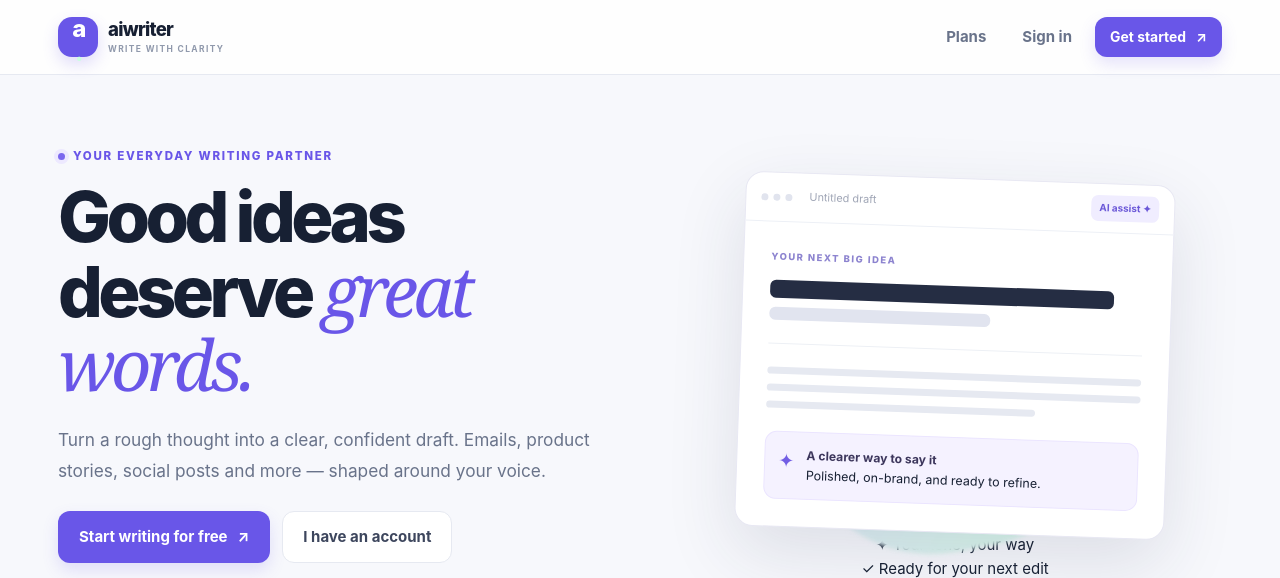
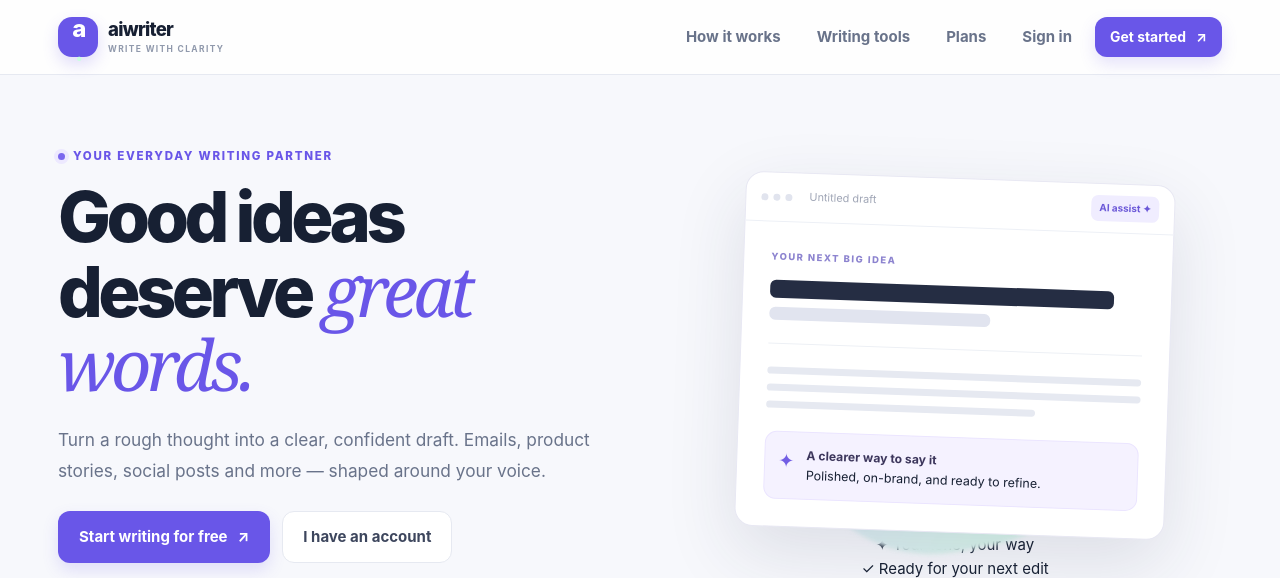
Before and after one commit to huzaifabussinesswala-hash/AIWriter-Vercel-Starter, a Flask app: page / in a window 1280 px wide. Shown: the top 578 px of the page. Run offline with Flask 3, Linux system fonts and the light colour scheme; data comes from the database, SQL or seed files in the repository; some libraries are stand-ins or nearby versions.

Commit message:
Polish public navigation and refresh asset versions

```diff
--- a/AIWriter-GitHub-Ready-Fixed/AIWriter-GitHub-Ready/templates/base.html
+++ b/AIWriter-GitHub-Ready-Fixed/AIWriter-GitHub-Ready/templates/base.html
@@ -6,8 +6,8 @@
   <title>{% block title %}AI writing workspace{% endblock %} · AIWriter</title>
   <meta name="description" content="AIWriter is your focused workspace for emails, blogs, product copy and more.">
   <meta name="csrf-token" content="{{ csrf_token() }}">
-  <link rel="stylesheet" href="{{ url_for('static', filename='style.css', v='20261102-1') }}">
-  <script src="{{ url_for('static', filename='app.js', v='sidebar-fix-20261102-1') }}" defer></script>
+  <link rel="stylesheet" href="{{ url_for('static', filename='style.css', v='studio-pro-20261102-1') }}">
+  <script src="{{ url_for('static', filename='app.js', v='studio-pro-20261102-1') }}" defer></script>
 </head>
 <body>
   <a class="skip-link" href="#main">Skip to content</a>
@@ -41,7 +41,7 @@
           <div class="breadcrumbs">Workspace <span>/</span> {% block crumb %}{{ 'Your workspace' }}{% endblock %}</div></div><div class="topbar-right"><span class="online-dot"></span><span class="topbar-status">AI workspace</span><a class="avatar" href="{{ url_for('account') }}" aria-label="Account settings">{{ (session.get('name') or 'A')[:1]|upper }}</a></div></header>
       <main id="main" class="workspace-main" tabindex="-1">
   {% else %}
-  <header class="public-header"><div class="public-header-inner"><a class="brand public-brand" href="{{ url_for('index') }}"><span class="brand-mark">a<span>.</span></span><span>aiwriter<small>WRITE WITH CLARITY</small></span></a><button id="nav-toggle" class="nav-toggle" type="button" aria-expanded="false" aria-controls="site-nav"><span class="sr-only">Toggle navigation</span>☰</button><nav id="site-nav" class="site-nav" aria-label="Main"><a href="{{ url_for('plans') }}"{% if ep == 'plans' %} aria-current="page"{% endif %}>Plans</a><a href="{{ url_for('login') }}"{% if ep == 'login' %} aria-current="page"{% endif %}>Sign in</a><a class="btn btn-primary btn-small" href="{{ url_for('signup') }}">Get started <span aria-hidden="true">↗</span></a></nav></div></header>
+  <header class="public-header"><div class="public-header-inner"><a class="brand public-brand" href="{{ url_for('index') }}"><span class="brand-mark">a<span>.</span></span><span>aiwriter<small>WRITE WITH CLARITY</small></span></a><button id="nav-toggle" class="nav-toggle" type="button" aria-expanded="false" aria-controls="site-nav"><span class="sr-only">Toggle navigation</span>☰</button><nav id="site-nav" class="site-nav" aria-label="Main"><a href="{{ url_for('index') }}#how-it-works">How it works</a><a href="{{ url_for('index') }}#formats">Writing tools</a><a href="{{ url_for('plans') }}"{% if ep == 'plans' %} aria-current="page"{% endif %}>Plans</a><a href="{{ url_for('login') }}"{% if ep == 'login' %} aria-current="page"{% endif %}>Sign in</a><a class="btn btn-primary btn-small" href="{{ url_for('signup') }}">Get started <span aria-hidden="true">↗</span></a></nav></div></header>
   <main id="main" class="public-main" tabindex="-1">
   {% endif %}
     {% with messages = get_flashed_messages(with_categories=true) %}
```
